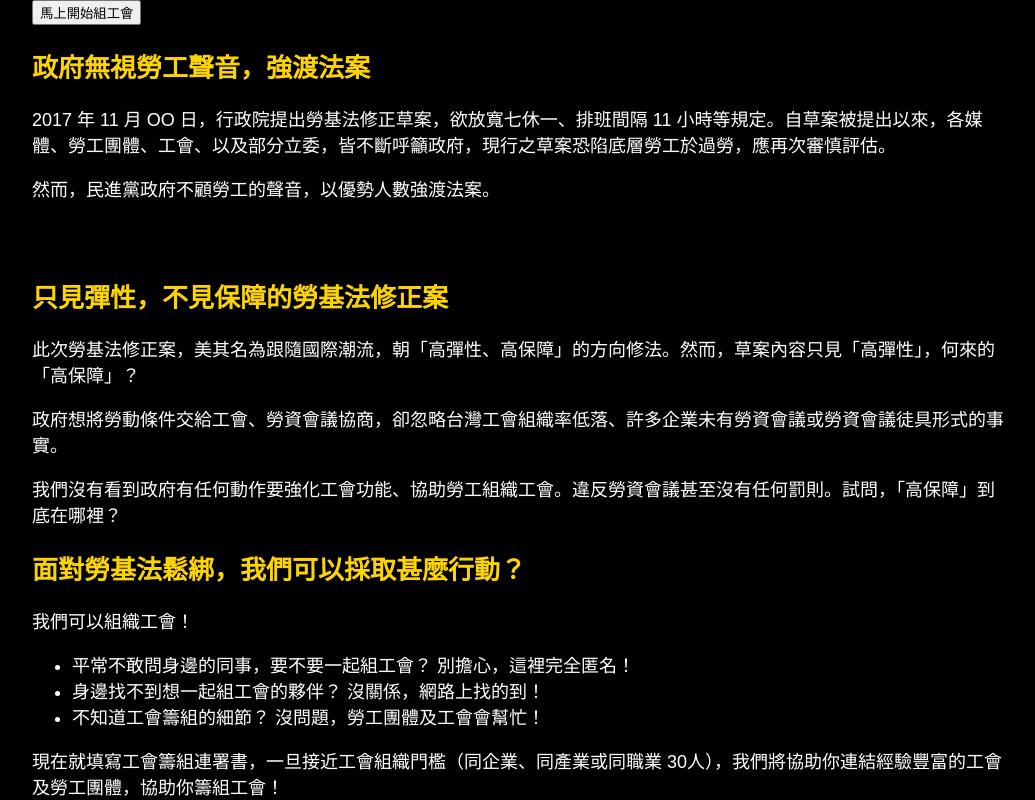
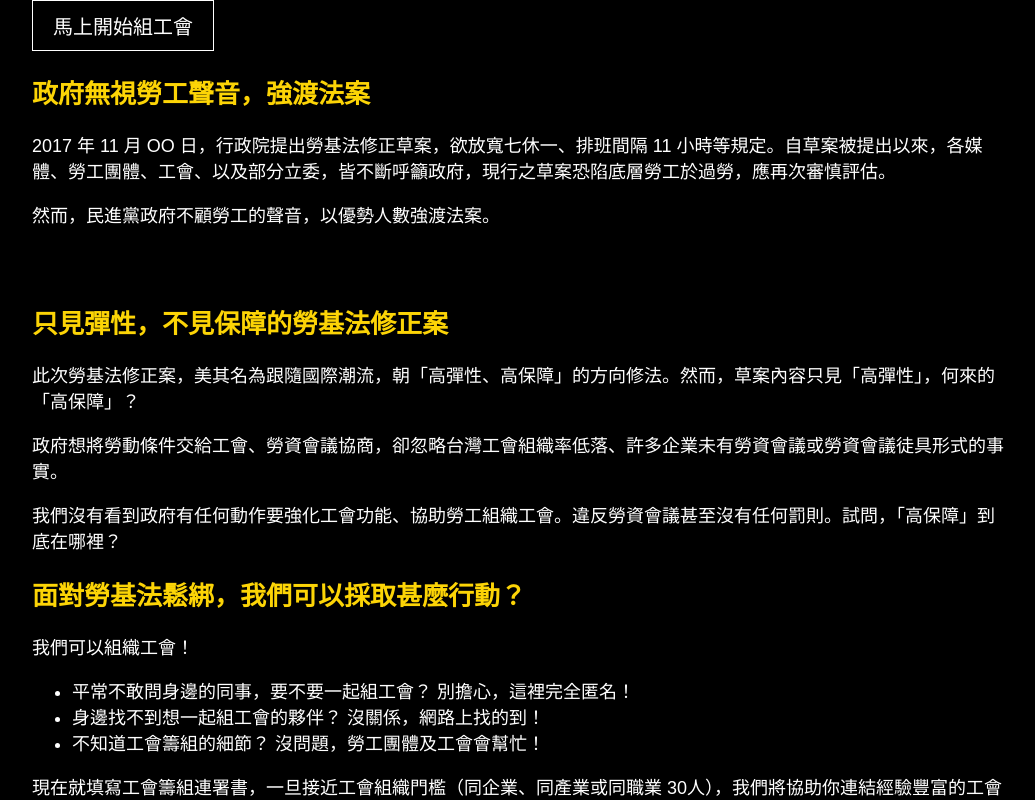
Before and after one commit to goodjoblife/LaborUnion, a React (Create React App) app: page / in a window 1280 px wide. Shown: the top 800 px of the page, without its empty margins (118-1153 px from the left). Built offline with nearby package versions, Linux system fonts and the light colour scheme.

Commit message:
add button styles

```diff
--- a/src/components/Button.jsx
+++ b/src/components/Button.jsx
@@ -3,12 +3,23 @@
 import styled from 'styled-components';
 
 const StyledButton = styled.button`
+    border: 1px solid white;
+    color: white;
+    background-color: black;
+    border-radius: 0;
+    padding: 10px 20px;
+    font-size: 20px;
 
+    &:hover {
+        border-color: #FCD406;
+        color: #FCD406;
+        cursor: pointer;
+    }
 `;
 
-const Button = ({ onClick, children }) => {
+const Button = ({ onClick, children, className }) => {
     return (
-        <StyledButton onClick={onClick}>{children}</StyledButton>
+        <StyledButton className={className} onClick={onClick}>{children}</StyledButton>
     );
 };
 
```
Also changed, not shown: src/assets/logo.svg (renamed from src/logo.svg).
